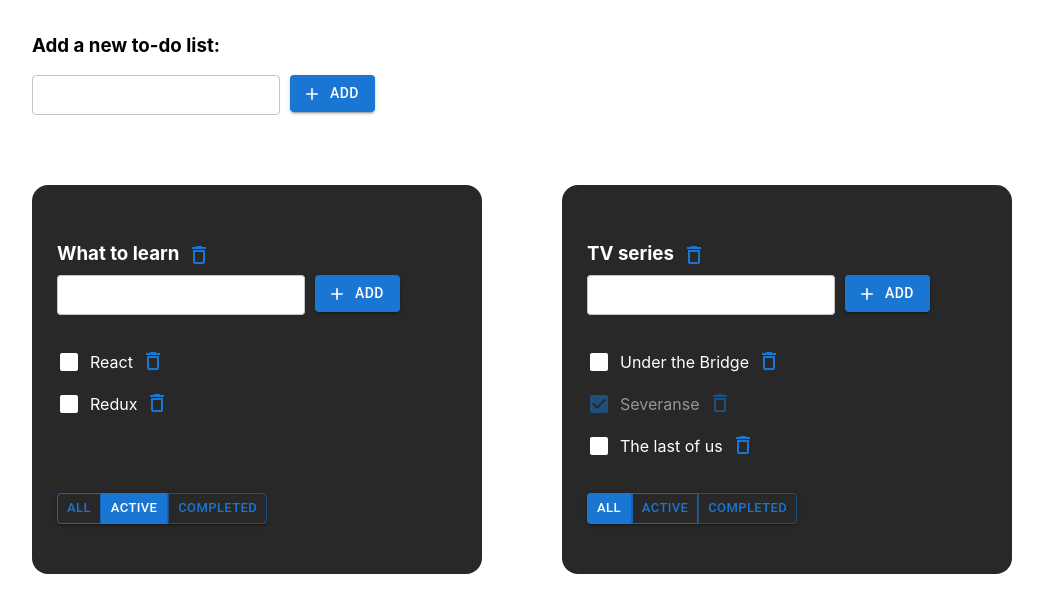
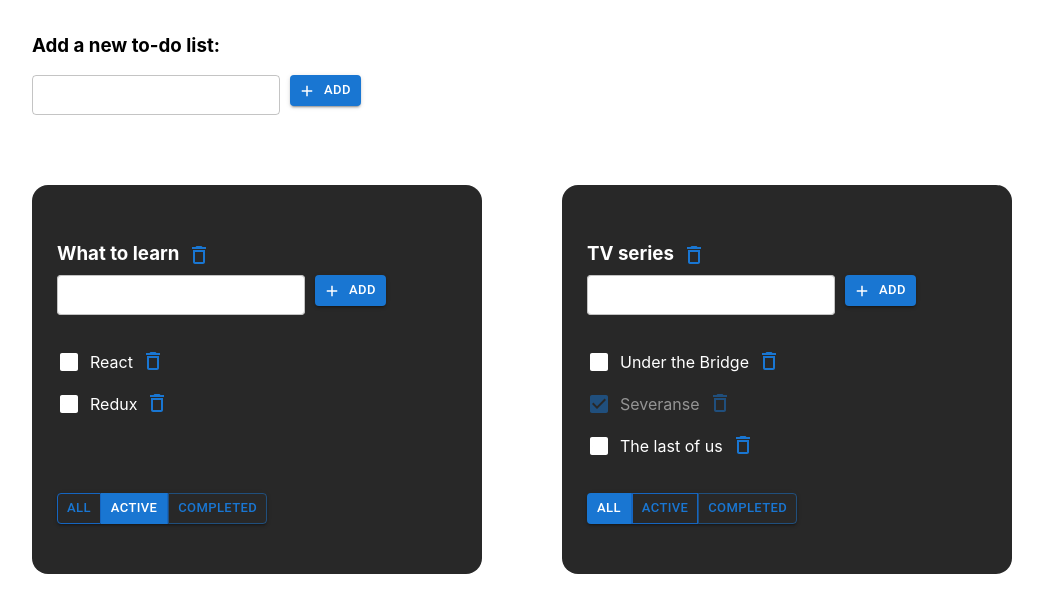
Before and after one commit to polozovaanastasia/todo-list, a React (Create React App) app: page / in a window 1280 px wide. Shown: the top 612 px of the page, without its empty margins (18-1061 px from the left). Built offline with nearby package versions, Linux system fonts and the light colour scheme.

Commit message:
for visual tests.

```diff
--- a/src/components/AddItemForm/AddItemForm.tsx
+++ b/src/components/AddItemForm/AddItemForm.tsx
@@ -61,7 +61,7 @@ const AddItemForm = memo(({ addItem, errorMessage }: AddItemFormPropsType) => {
                 }}
             />
             <Button
-                size="medium"
+                size="small"
                 variant="contained"
                 startIcon={<Add />}
                 onClick={addHandler}
```
